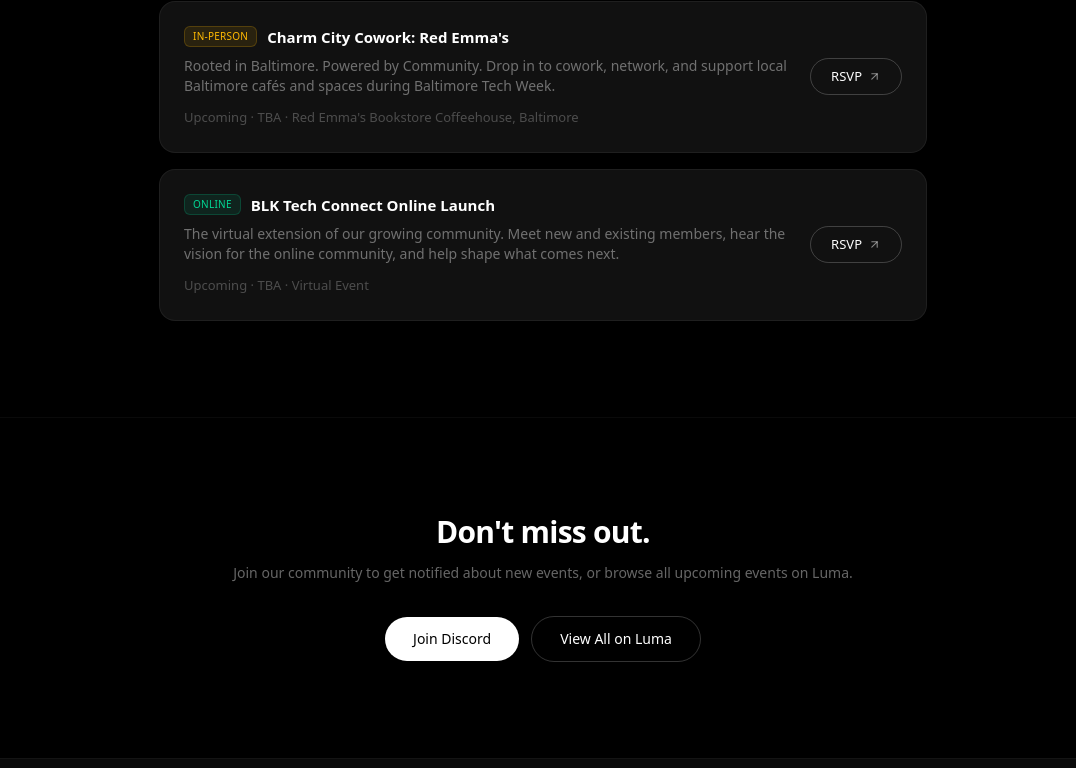
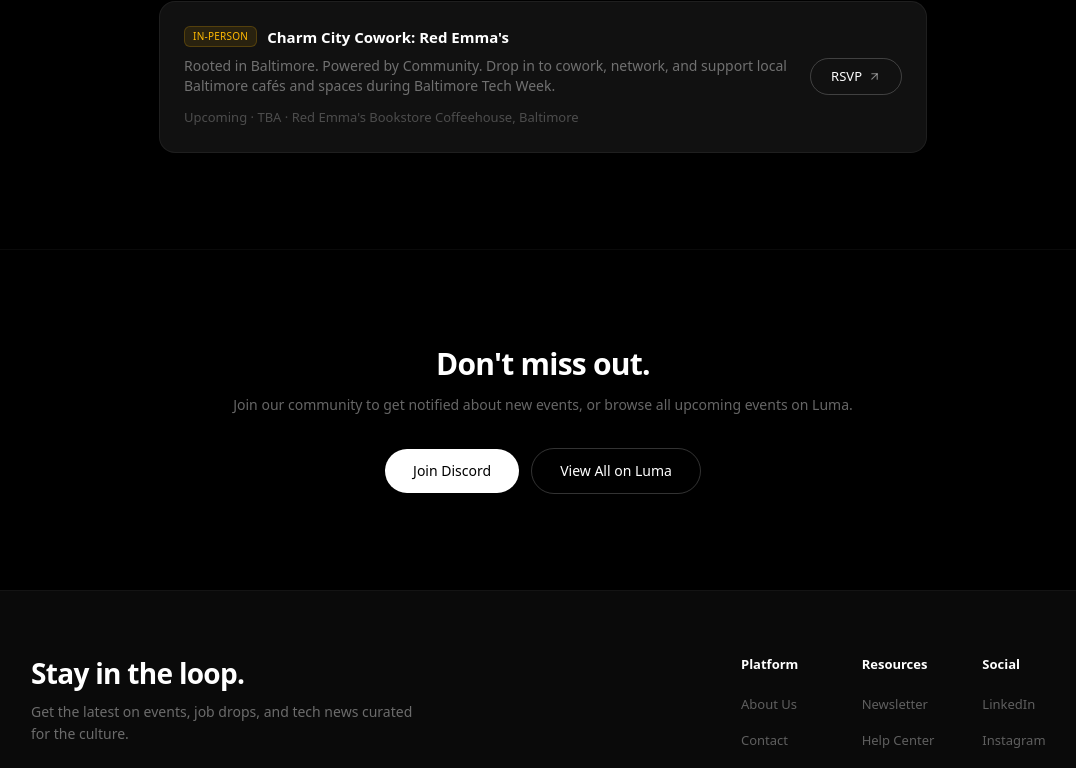
Before and after one commit to kcooperdev/updated-blk-tech-connect, a Next.js app: page /events in a window 1280 px wide. Shown: the part 1056-1824 px from the top of the page, without its empty margins (97-1173 px from the left). Built offline with nearby package versions, Linux system fonts and the light colour scheme.

Commit message:
removed old events

```diff
--- a/src/app/events/page.tsx
+++ b/src/app/events/page.tsx
@@ -44,16 +44,6 @@
     description:
       "Rooted in Baltimore. Powered by Community. Drop in to cowork, network, and support local Baltimore cafés and spaces during Baltimore Tech Week.",
     rsvpLink: "https://luma.com/dcfsuxe2",
-  },
-  {
-    title: "BLK Tech Connect Online Launch",
-    date: "Upcoming",
-    time: "TBA",
-    type: "Online",
-    location: "Virtual Event",
-    description:
-      "The virtual extension of our growing community. Meet new and existing members, hear the vision for the online community, and help shape what comes next.",
-    rsvpLink: "https://luma.com/geqbg2j8",
   },
 ];
 
```
